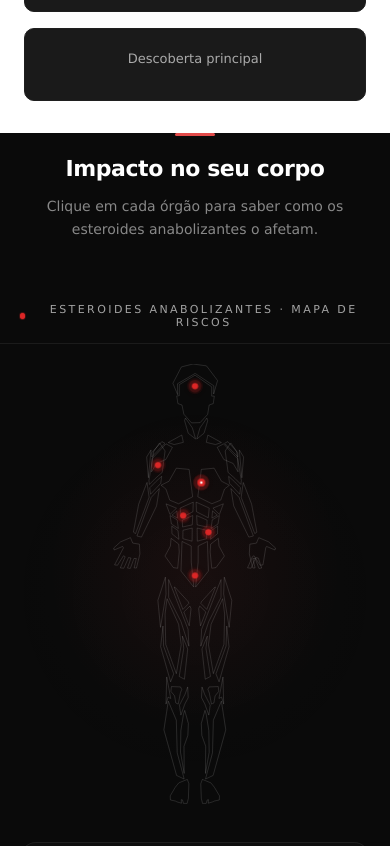
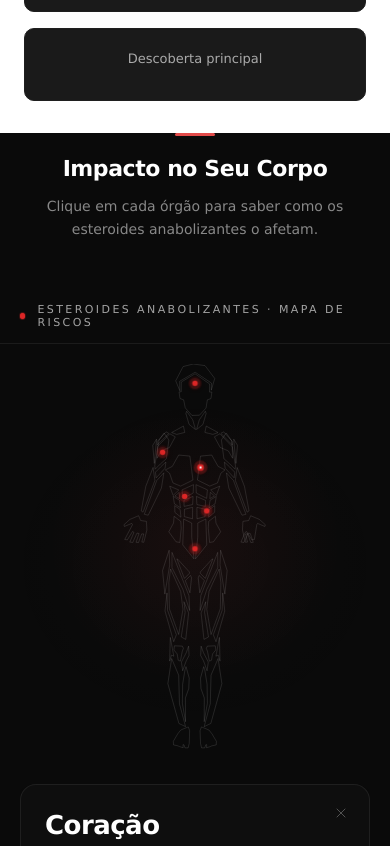
Before and after one commit to nalugao/challenge-ciclo-risco, a React (Vite) app: page / in a window 390 px wide. Shown: the part 2018-2864 px from the top of the page. Built offline with nearby package versions, Linux system fonts and the light colour scheme.

Commit message:
feat: refatora layout e estilo dos componentes HumanBody e MapaCorporal

```diff
--- a/src/components/HumanBody.jsx
+++ b/src/components/HumanBody.jsx
@@ -111,15 +111,9 @@ export default function BodyRiskMap({ className = "", style }) {
 
   const rootClass = className ? `hbd-root ${className}` : "hbd-root";
 
-  const mapaData = {
-    titulo: "Impacto no seu corpo",
-    subtitulo: "Clique em cada órgão para saber como os esteroides anabolizantes o afetam.",
-    variante: "escuro"
-  }
-
   return (
     <>
-      <TituloSubtitulo titulo={mapaData.titulo} subtitulo={mapaData.subtitulo} variante={mapaData.variante} />
+
       <div className={rootClass} style={style}>
         {/* Header */}
         <div className="hbd-header">
--- a/src/sections/mapaCorporal/MapaCorporal.jsx
+++ b/src/sections/mapaCorporal/MapaCorporal.jsx
@@ -1,12 +1,15 @@
 import HumanBody from "../../components/HumanBody"
 import TituloSubtitulo from "../../components/TituloSubtitulo"
 import './mapa_corporal.css'
-import Navbar from "../../components/Navbar"
 
 export default function MapaCorporal() {
-
     return (
         <section id="mapa-corporal" className="mapa_corporal_page">
+            <TituloSubtitulo
+                titulo="Impacto no Seu Corpo"
+                subtitulo="Clique em cada órgão para saber como os esteroides anabolizantes o afetam."
+                variante="escuro"
+            />
             <HumanBody />
         </section>
     )
--- a/src/sections/mapaCorporal/mapa_corporal.css
+++ b/src/sections/mapaCorporal/mapa_corporal.css
@@ -1,10 +1,15 @@
 .mapa_corporal_page {
+    width: 100%;
+    min-height: 100vh;
+    display: flex;
+    flex-direction: column;
     background-color: #0a0a0a;
-    flex-direction: column;
-    text-align: center;
-    align-items: center;
-    justify-content: center;
-    height: 850px;
+}
+
+.hbd-root {
+    flex: 1;
+    min-height: 0;
+    height: calc(100vh - 160px); /* desconta o título */
 }
 
 .titulo_bloco--escuro .h2_titulo { color: #ffffff; }
--- a/src/style/humanBody.css
+++ b/src/style/humanBody.css
@@ -17,7 +17,6 @@
     --hbd-accent: #dc2626;
     --hbd-stroke: rgba(255, 255, 255, 0.32);
 
-    /* Layout — fills the parent box exactly, never escapes */
     display: flex;
     flex-direction: column;
     width: 100%;
@@ -27,15 +26,33 @@
     color: var(--hbd-text);
     font-family: Manrope, ui-sans-serif, system-ui, -apple-system, "Segoe UI", sans-serif;
     -webkit-font-smoothing: antialiased;
-
-    /* Establish a query container so children respond to the root's size,
-       not the viewport's. Critical when embedded in narrow side-panels. */
     container-type: inline-size;
     container-name: hbd;
+
+    flex: 1;
+    min-height: 500px;
+    height: calc(100vh - 160px);
+}
+
+@media (max-width: 700px) {
+    .hbd-root {
+        height: auto;
+        min-height: 100vh;
+    }
+
+    .hbd-content {
+        grid-template-columns: 1fr;
+        overflow-y: auto;
+    }
+
+    .hbd-stage {
+        height: 400px;
+    }
 }
 
 .hbd-root ::selection {
     background: rgba(220, 38, 38, 0.3);
+
 }
 
 /* Header strip ─────────────────────────────────────────────────────────── */
```
